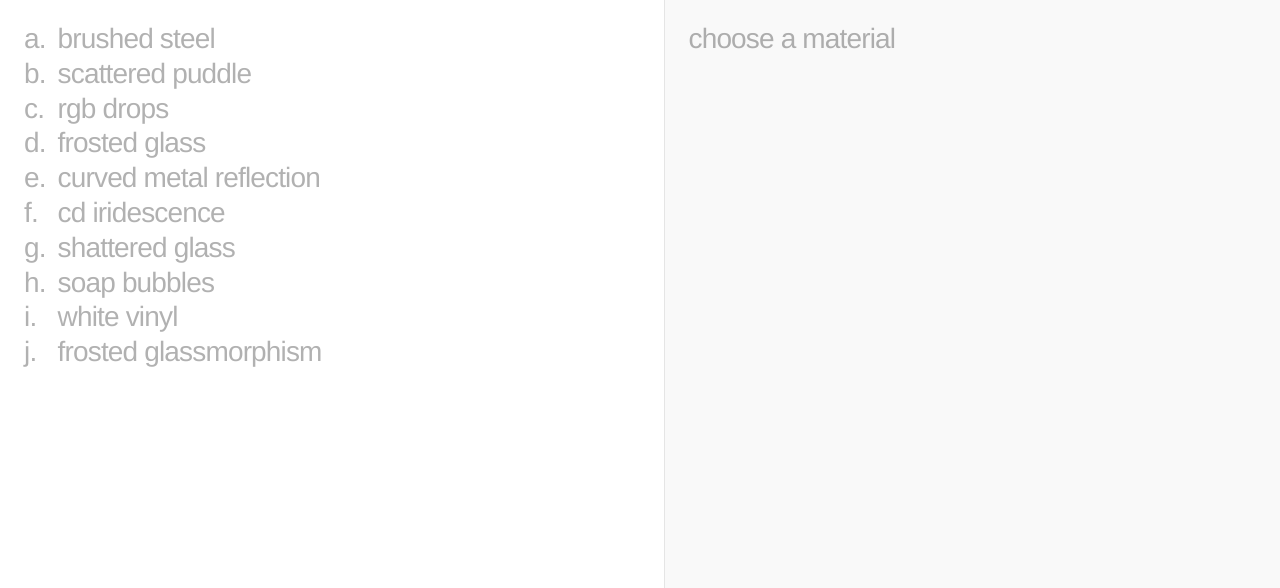
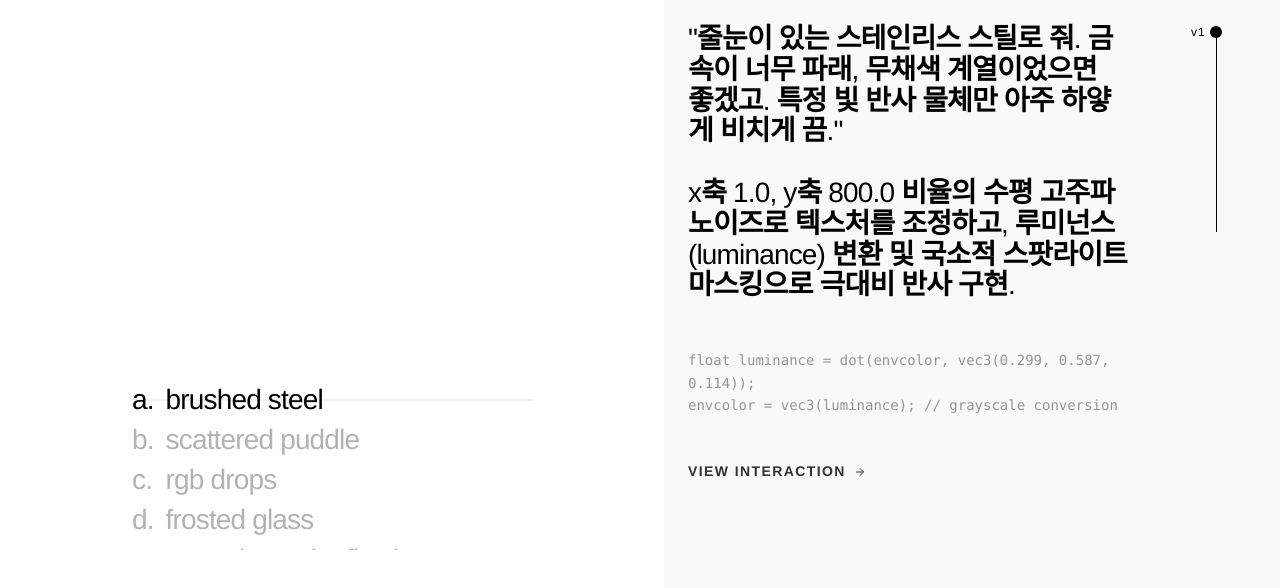
Before and after one commit to jonghyeokcolinlee/texture, a Next.js app: page / in a window 1280 px wide. Shown: the top 588 px of the page. Built offline with nearby package versions, Linux system fonts and the light colour scheme.

Commit message:
feat: update landing page content and layout in page.tsx

```diff
--- a/src/app/page.tsx
+++ b/src/app/page.tsx
@@ -1,5 +1,5 @@
 "use client";
-import React, { useState, useRef } from "react";
+import React, { useState, useRef, useEffect } from "react";
 import Link from "next/link";
 
 type HoverData = {
@@ -40,7 +40,7 @@ const VersionControls = ({ versions, activeIndex, onChange, className, vertical
 
     return (
         <div
-            className={`relative flex ${vertical ? 'flex-col justify-start h-[200px] w-[24px]' : 'items-center h-[24px] w-full flex-row'} ${vertical ? 'cursor-ns-resize' : 'cursor-ew-resize'} select-none touch-none ${className || ""}`}
+            className={`relative flex ${vertical ? 'flex-col justify-start h-[200px] w-[16px]' : 'items-center h-[16px] w-full flex-row'} ${vertical ? 'cursor-ns-resize' : 'cursor-ew-resize'} select-none touch-none ${className || ""}`}
             onPointerDown={(e) => {
                 setIsDragging(true);
                 updateFromPos(e.clientX, e.clientY);
@@ -54,7 +54,7 @@ const VersionControls = ({ versions, activeIndex, onChange, className, vertical
                 e.currentTarget.releasePointerCapture(e.pointerId);
             }}
         >
-            <div ref={trackRef} className={`${vertical ? 'h-full w-[15px] mx-auto' : 'w-full h-[15px] my-auto'} bg-black relative`} />
+            <div ref={trackRef} className={`${vertical ? 'h-full w-[1px] mx-auto' : 'w-full h-[1px] my-auto'} bg-black relative`} />
             <div
                 className="absolute flex items-center justify-center pointer-events-none"
                 style={{
@@ -65,12 +65,12 @@ const VersionControls = ({ versions, activeIndex, onChange, className, vertical
                 }}
             >
                 <div
-                    className={`absolute ${vertical ? 'right-[24px]' : 'bottom-[24px]'} whitespace-nowrap text-[12px] font-medium tracking-widest text-black lowercase`}
+                    className={`absolute ${vertical ? 'right-[16px]' : 'bottom-[16px]'} whitespace-nowrap text-[12px] font-medium tracking-widest text-black lowercase`}
                     style={{ fontFamily: 'Helvetica, Arial, sans-serif' }}
                 >
                     {versions[isDragging ? Math.round(tempP * (versions.length - 1)) : activeIndex]?.id}
                 </div>
-                <div className="w-6 h-6 bg-black rounded-full" />
+                <div className="w-[12px] h-[12px] bg-black rounded-full" />
             </div>
         </div>
     );
@@ -413,38 +413,87 @@ export default function Home() {
         },
     ];
 
+    const activeMaterial = activeMaterialTitle || materials[0].title;
+    const activeMat = materials.find(m => m.title === activeMaterial);
+    const activeVersion = activeMat?.versions[activeVersionIndex] || (activeMat ? activeMat.versions[activeMat.versions.length - 1] : null);
 
-    const activeMat = materials.find(m => m.title === activeMaterialTitle);
-    const activeVersion = activeMat?.versions[activeVersionIndex];
+    const wheelRef = useRef<HTMLDivElement>(null);
+    const itemRefs = useRef<(HTMLDivElement | null)[]>([]);
+
+    useEffect(() => {
+        if (wheelRef.current && itemRefs.current[0]) {
+            const container = wheelRef.current;
+            const item = itemRefs.current[0];
+            container.scrollTop = item.offsetTop - container.clientHeight / 2 + item.clientHeight / 2;
+        }
+    }, []);
+
+    const handleScroll = () => {
+        if (!wheelRef.current) return;
+        const container = wheelRef.current;
+        const center = container.scrollTop + container.clientHeight / 2;
+
+        let closestIdx = 0;
+        let minDiff = Infinity;
+
+        materials.forEach((mat, i) => {
+            const item = itemRefs.current[i];
+            if (!item) return;
+            const itemCenter = item.offsetTop + item.clientHeight / 2;
+            const diff = Math.abs(itemCenter - center);
+            if (diff < minDiff) {
+                minDiff = diff;
+                closestIdx = i;
+            }
+        });
+
+        const newActive = materials[closestIdx].title;
+        if (newActive !== activeMaterial) {
+            setActiveMaterialTitle(newActive);
+            setActiveVersionIndex(materials[closestIdx].versions.length - 1);
+        }
+    };
 
     return (
         <main className="h-full w-full bg-white flex flex-col md:flex-row overflow-hidden lowercase">
-            {/* 1. Left / Top Pane: Navigation Menu */}
-            <div className="flex-1 md:w-1/2 h-1/2 md:h-full overflow-y-auto no-scrollbar p-4 lg:p-6 border-b md:border-b-0 md:border-r border-black/10">
-                <div className="w-full text-[20px] lg:text-[28px] tracking-[-0.03em] leading-[1.1] font-medium text-black pb-20">
-                    <div className="flex flex-col">
-                        {materials.map((mat) => {
+            {/* 1. Left / Top Pane: Navigation Wheel */}
+            <div className="flex-1 md:w-1/2 h-1/2 md:h-full flex items-center justify-center p-4 lg:p-6 bg-white relative">
+                {/* Scroll Selection Container */}
+                <div className="relative w-full max-w-[400px] h-[240px] md:h-[300px] overflow-hidden text-[20px] lg:text-[28px] tracking-[-0.03em] leading-[1.1] font-medium text-black">
+                    {/* Top/Bottom Fade Gradients */}
+                    <div className="absolute top-0 left-0 w-full h-[60px] md:h-[80px] bg-gradient-to-b from-white to-transparent pointer-events-none z-10" />
+                    <div className="absolute bottom-0 left-0 w-full h-[60px] md:h-[80px] bg-gradient-to-t from-white to-transparent pointer-events-none z-10" />
+
+                    {/* Fixed Focus Indicator */}
+                    <div className="absolute top-1/2 left-0 w-full h-[1px] bg-black opacity-10 pointer-events-none z-0 transform -translate-y-1/2" />
+
+                    {/* Scrollable Wheel */}
+                    <div
+                        ref={wheelRef}
+                        onScroll={handleScroll}
+                        className="w-full h-full overflow-y-auto no-scrollbar snap-y snap-mandatory relative z-20"
+                        style={{ scrollBehavior: 'smooth' }}
+                    >
+                        <div className="h-[100px] md:h-[130px]" /> {/* Spacer top */}
+                        {materials.map((mat, i) => {
                             const match = mat.title.match(/^0?(\d+)\s+(.*)$/);
                             const num = match ? parseInt(match[1]) : 0;
                             const indicator = num > 0 ? String.fromCharCode(96 + num) + "." : "";
                             const text = match ? match[2] : mat.title;
-                            const isActive = activeMaterialTitle === mat.title;
+                            const isActive = activeMaterial === mat.title;
 
                             return (
                                 <div
                                     key={mat.title}
-                                    onClick={() => {
-                                        if (isActive) return;
-                                        setActiveMaterialTitle(mat.title);
-                                        setActiveVersionIndex(mat.versions.length - 1);
-                                    }}
-                                    className={`flex items-start lg:items-center cursor-pointer group w-full mb-2 lg:mb-1 transition-opacity ${isActive ? "opacity-100" : "opacity-30 hover:opacity-100"}`}
+                                    ref={(el) => { itemRefs.current[i] = el; }}
+                                    className={`flex items-start lg:items-center w-full min-h-[40px] snap-center transition-opacity duration-300 select-none ${isActive ? "opacity-100" : "opacity-30"}`}
                                 >
                                     <span className="w-[1.2em] shrink-0 text-left">{indicator}</span>
                                     <p className="mb-0 flex-1 text-left">{text}</p>
                                 </div>
                             );
                         })}
+                        <div className="h-[100px] md:h-[130px]" /> {/* Spacer bottom */}
                     </div>
                 </div>
             </div>
@@ -479,7 +528,7 @@ export default function Home() {
 
                 {/* Desktop Slider Space */}
                 {activeMat && activeMat.versions.length > 1 && (
-                    <div className="hidden md:flex flex-col justify-start items-center w-32 border-l border-black/5 px-8 pt-8 pb-32 bg-[#f9f9f9] z-10 shrink-0">
+                    <div className="hidden md:flex flex-col justify-start items-center w-32 px-8 pt-8 pb-32 bg-[#f9f9f9] z-10 shrink-0">
                          <VersionControls
                              versions={activeMat.versions}
                              activeIndex={activeVersionIndex}
```
